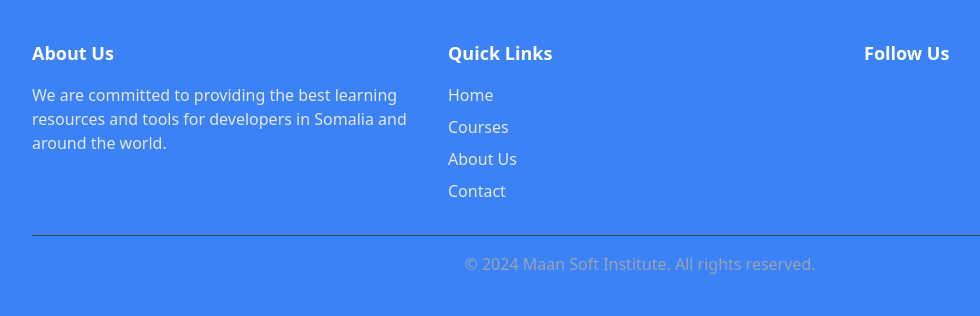
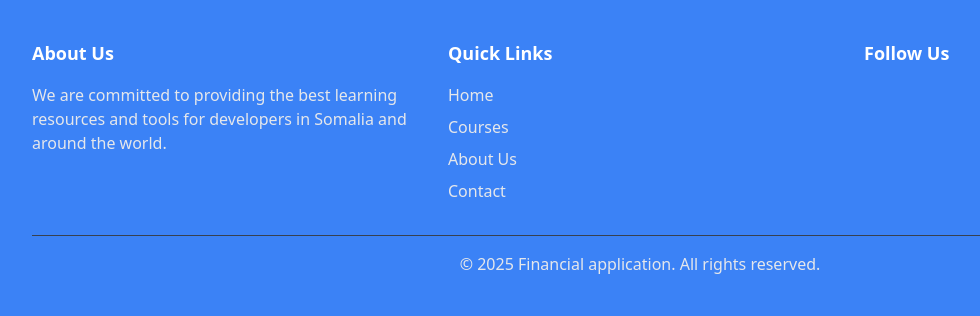
Before and after one commit to AdnanKahiye/Final-project-2025, a Django app: template templates/finance/home.html in a window 1280 px wide. Shown: the part 2503-2819 px from the top of the page, without its empty margins (0-980 px from the left). Run offline with Django 3.2, Linux system fonts and the light colour scheme; the template is opened without the code that fills it, so the values that code supplies are empty; some libraries are stand-ins or nearby versions.

Commit message:
from group

```diff
--- a/extractor.py
+++ b/extractor.py
@@ -139,6 +139,7 @@ def calculate_metrics(financials):
     results['kharashaadka']=kharashaadka
     results['dakhliga']=dakhliga
     results['faa_iidada']=faa_iidada
+    results['khasaaradda'] =khasaaradda
 
 
     # Calculate profit from profit margin
@@ -149,6 +150,7 @@ def calculate_metrics(financials):
 
     # Calculate profit or loss from buying and selling price
     if qiimaha_soo_iibsiga and qiimaha_iska_iibinta:
+        #tirada haddii
         results['kharashaadka'] =qiimaha_soo_iibsiga*tirada
         results['dakhliga'] =qiimaha_iska_iibinta*tirada
         results['qiimaha_soo_iibsiga'] =qiimaha_soo_iibsiga
@@ -165,5 +167,6 @@ def calculate_metrics(financials):
     if dakhliga and kharashaadka:
         dakhliga_nadiif = dakhliga - kharashaadka
         results["dakhliga hadda :"] = dakhliga_nadiif
+        results['kharashaadka'] =kharashaadka
 
     return results
--- a/templates/finance/base.html
+++ b/templates/finance/base.html
@@ -11,14 +11,15 @@
 
     {% include 'finance/navbar.html' %}
 
-    <!-- Main Content -->
+
+
     <div class="w-full mt-16">
         {% block content %}
         {% endblock %}
     </div>
 
 
-    <!-- Footer -->
+
     <footer class="bg-blue-500 text-white py-10 p-8">
         <div class="container mx-auto grid grid-cols-1 md:grid-cols-3 gap-8">
 
@@ -62,8 +63,8 @@
 
         <!-- Bottom Bar -->
         <div class="border-t border-gray-700 mt-8 pt-4">
-            <div class="container mx-auto text-center text-gray-400">
-                <p>© 2024 Maan Soft Institute. All rights reserved.</p>
+            <div class="container mx-auto text-center text-gray-200">
+                <p>© 2025 Financial application. All rights reserved.</p>
             </div>
         </div>
     </footer>
--- a/views.py
+++ b/views.py
@@ -221,6 +221,7 @@ def financial_data_list(request):
 from django.shortcuts import render
 from .models import FinancialData
 
+@login_required(login_url='login')
 def dashboard(request):
     """
     Display the main dashboard with financial summaries.
```
Also changed, not shown: admin.py (line endings or trailing spaces).
